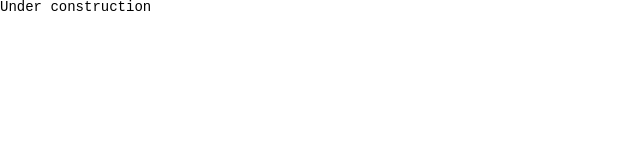
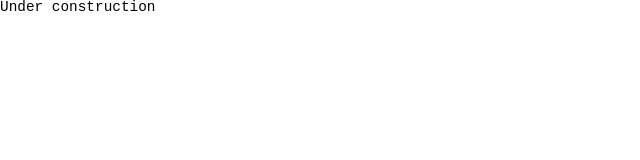
Before and after one commit to ngermeau/nicolasgermeau.com, a website built with Vite: page index.html in a window 1280 px wide. Shown: the full height of the page, 0-640 px from the left. Built offline with nearby package versions, Linux system fonts and the light colour scheme; a web font is replaced by a local one.

Commit message:
updating font Update body font size from 14px to 0.9rem

```diff
--- a/src/style.css
+++ b/src/style.css
@@ -115,7 +115,7 @@
 body {
     line-height: 1;
     font-family: "Liberation Mono", monospace;
-    font-size: 14px;
+    font-size: 0.9rem;
 }
 
 ol,
```
